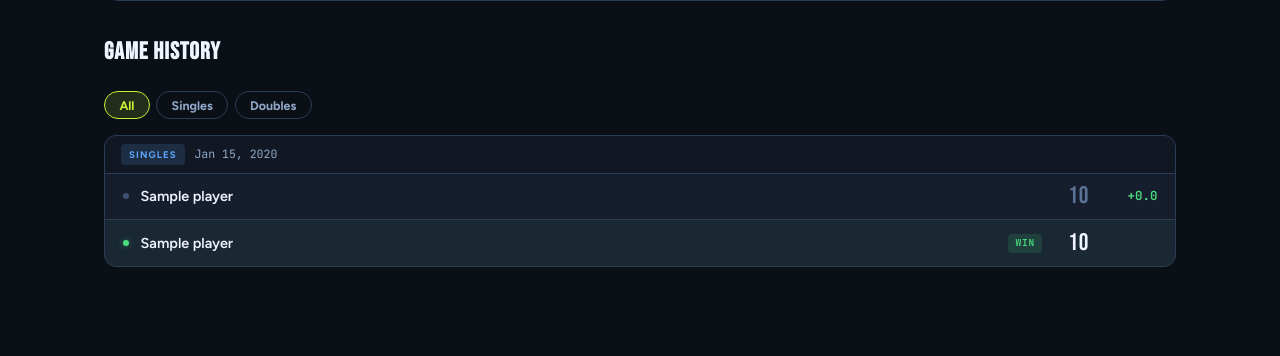
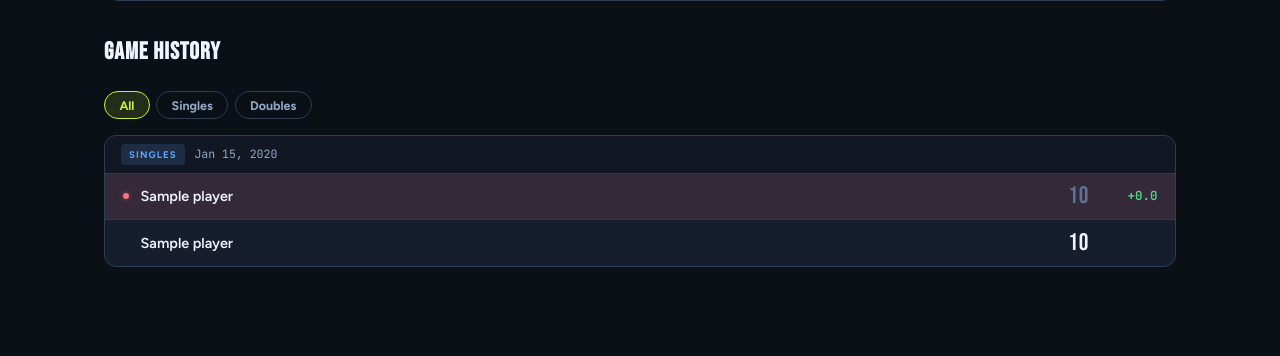
Before and after one commit to Garthalamu/PBELO, a Django app: page /players/1/ in a window 1280 px wide. Shown: the part 889-1245 px from the top of the page. Run offline with Django 5.2, Linux system fonts and the light colour scheme; tables that the repository leaves empty hold one stand-in row (values such as "Sample post"); some libraries are stand-ins or nearby versions.

Commit message:
Fixed sorting of match tables

```diff
--- a/templates/tracker/player_detail.html
+++ b/templates/tracker/player_detail.html
@@ -244,7 +244,8 @@
   }
   .hist-team-row + .hist-team-row { border-top: 1px solid var(--border); }
   .hist-team-row.winner { background: rgba(74,222,128,0.05); }
-  .hist-team-row.loser .hist-name { color: var(--txt-2); }
+  .hist-team-row.loser  { background: var(--loss-dim); }
+  .hist-team-row.loser .hist-name  { color: var(--txt-2); }
   .hist-team-row.loser .hist-score { color: var(--txt-3); }
 
   .hist-dot {
@@ -252,8 +253,8 @@
     border-radius: 50%;
     flex-shrink: 0;
   }
-  .winner .hist-dot { background: var(--win); box-shadow: 0 0 6px rgba(74,222,128,0.45); }
-  .loser  .hist-dot { background: var(--border-hi); }
+  .winner .hist-dot { background: var(--win);  box-shadow: 0 0 6px rgba(74,222,128,0.45); }
+  .loser  .hist-dot { background: var(--loss); box-shadow: 0 0 6px rgba(251,113,133,0.45); }
 
   .hist-names {
     flex: 1;
@@ -464,7 +465,7 @@
         </span>
       </div>
       <!-- Opponents (always bottom) -->
-      <div class="hist-team-row {% if not row.won %}winner{% else %}loser{% endif %}">
+      <div class="hist-team-row">
         <span class="hist-dot"></span>
         <div class="hist-names">
           {% for opp in row.opponents %}
@@ -472,7 +473,6 @@
             {% if not forloop.last %}<span class="partner-sep">&amp;</span>{% endif %}
           {% endfor %}
         </div>
-        {% if not row.won %}<span class="win-badge">Win</span>{% endif %}
         <span class="hist-score">{{ row.opp_score }}</span>
         <span class="elo-delta">&nbsp;</span>
       </div>
--- a/tracker/views.py
+++ b/tracker/views.py
@@ -153,7 +153,7 @@ def player_detail(request, player_id):
         Game.objects.filter(Q(team1_players=player) | Q(team2_players=player))
         .distinct()
         .prefetch_related("team1_players", "team2_players", "elo_changes")
-        .order_by("-played_at", "id")
+        .order_by("-played_at", "-id")
     )
 
     elo_changes_by_game = {
```
